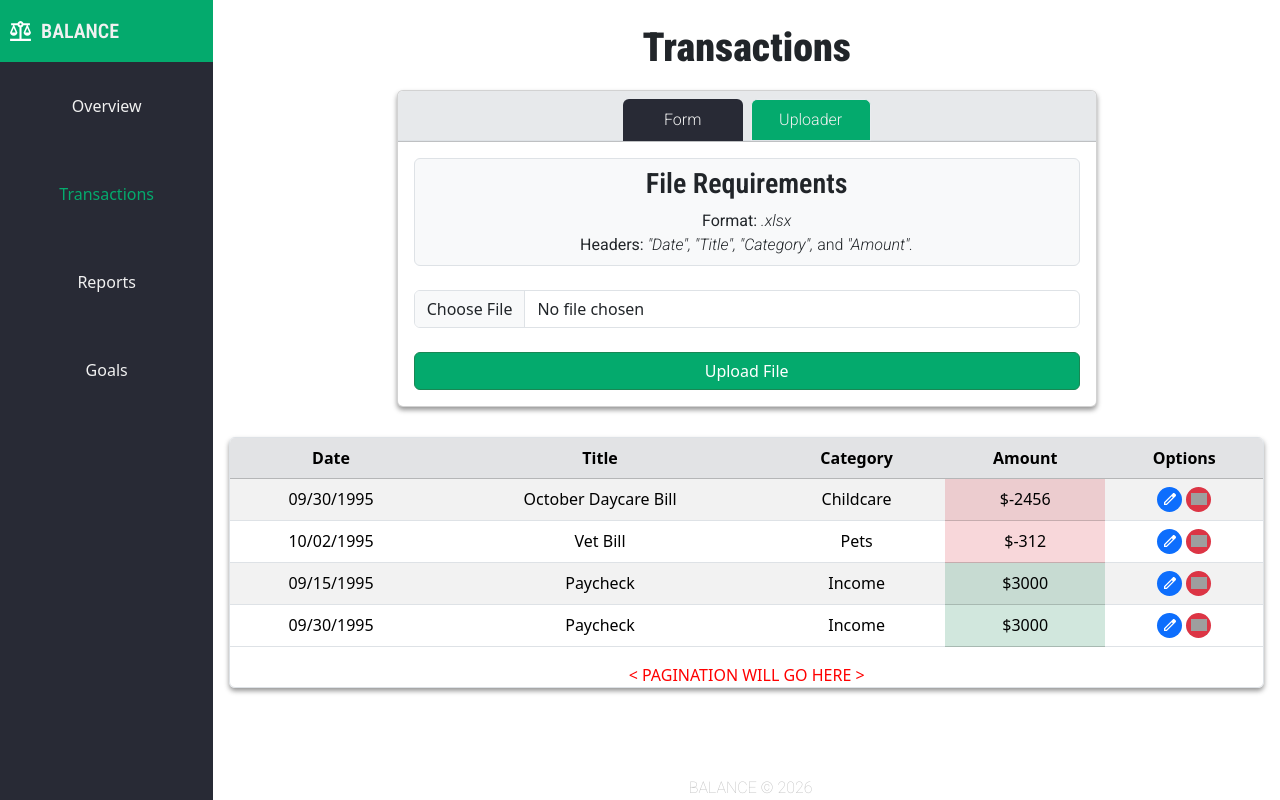
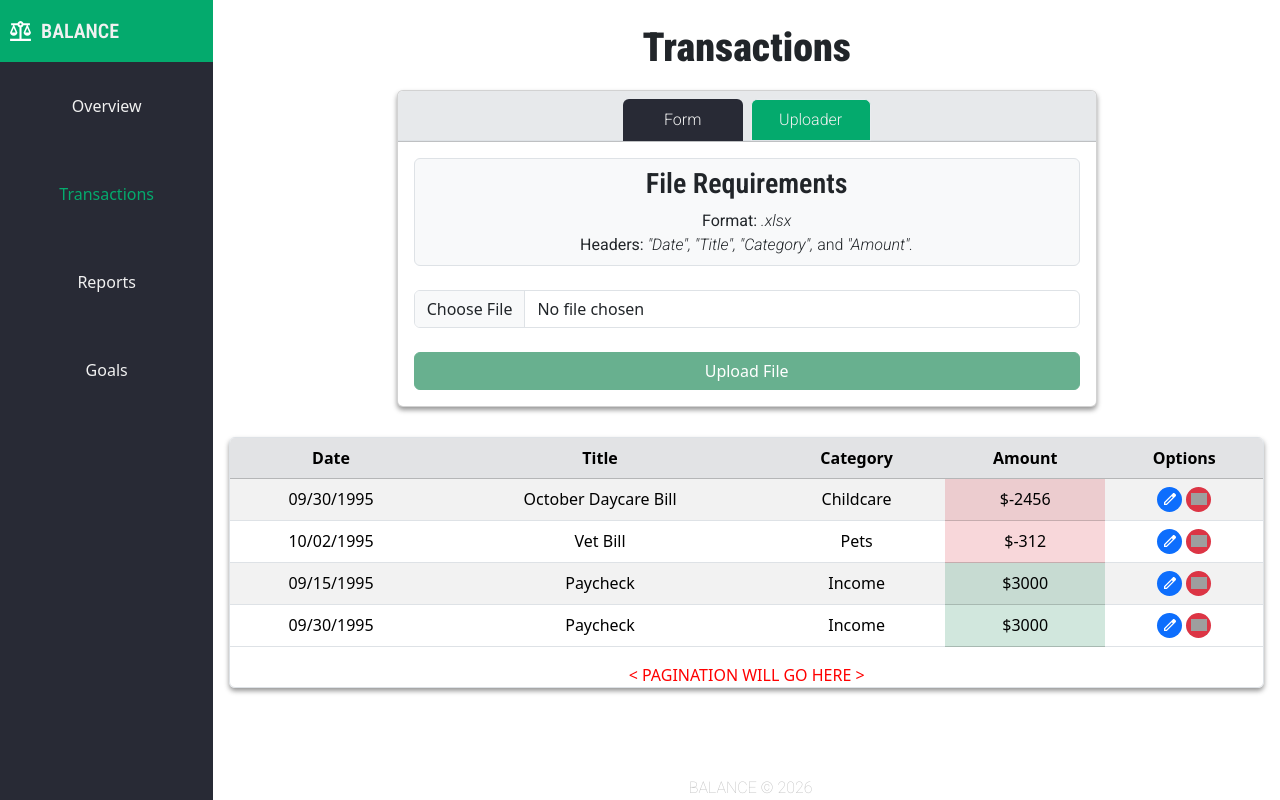
Before and after one commit to ezsota/balance, a React (Vite) app: page /transactions-view in a window 1280 px wide. Both pictures are taken after a click on the button "Uploader". Built offline with nearby package versions, Linux system fonts and the light colour scheme; grey boxes are pictures that could not be loaded.

Commit message:
Added uploader styles, controls, and logic

```diff
--- a/src/components/ExcelUploader.jsx
+++ b/src/components/ExcelUploader.jsx
@@ -10,12 +10,18 @@
 */
 import { useState } from "react";
 
-export default function ExcelUploader({ onUpload }) {
+export default function ExcelUploader(props) {
     const [userFile, setUserFile] = useState(null);
 
     function handleFormSubmit(event) {
         event.preventDefault();
-        if (userFile) onUpload(userFile);
+        // Alert if no user file selected:
+        if (!userFile) {
+            alert("Please choose a file to upload");
+            return;
+        }
+        // Send file if selected
+        if (userFile) props.handleUpload(userFile);
     };
 
     return (
@@ -29,6 +35,7 @@ export default function ExcelUploader({ onUpload }) {
             gap-4
             text-center"
         >
+            {/* FILE INSTRUCTIONS */}
             <header className="row col-12 p-2 bg-light border rounded">
                 <h3>File Requirements</h3>
                 <p className="mb-0">
@@ -38,7 +45,7 @@ export default function ExcelUploader({ onUpload }) {
                     <strong>Headers:</strong> <em>"Date", "Title", "Category",</em> and <em>"Amount".</em>
                 </p>
             </header>
-
+            {/* INPUT FILE */}
             <div className="col-12">
                 <input
                     type="file"
@@ -48,9 +55,9 @@ export default function ExcelUploader({ onUpload }) {
                     className="form-control w-100"
                 />
             </div>
-
+            {/* SEND FILE */}
             <div className="col-12">
-                <button className="btn btn-success bg-green w-100">Upload File</button>
+                <button className="btn btn-success bg-green w-100" disabled={!userFile}>Upload File</button>
             </div>
         </form>
     )
```
